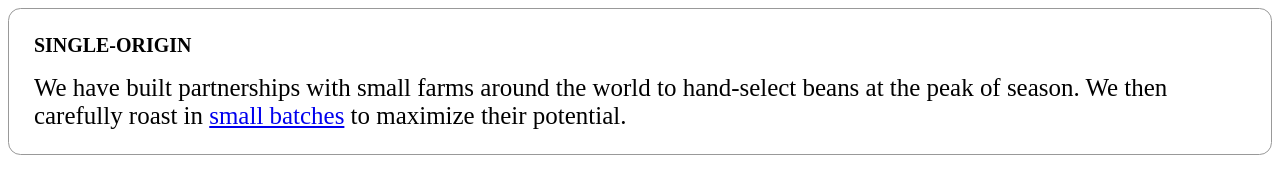
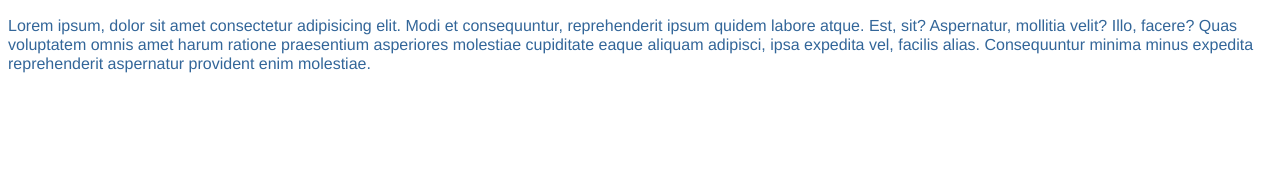
Before and after one commit to Shivang-software-developer/css_in_depth, a plain HTML site: page chapter_2/index.html in a window 1280 px wide. Drawn offline with Linux system fonts and the light colour scheme.

Commit message:
Learned about absolute/relative units. Learned about css-variables

```diff
--- a/chapter_2/index.html
+++ b/chapter_2/index.html
@@ -6,9 +6,10 @@
     <meta name="viewport" content="width=device-width, initial-scale=1.0">
     <title>Document</title>
     <link rel="stylesheet" href="style.css">
+    <link rel="stylesheet" href="style2.css">
 </head>
 <body>
-    <div class="panel large">
+    <!-- <div class="panel large">
         <h2>Single-origin</h2>
         <div class="panel-body">
             We have built partnerships with small farms around the world to
@@ -17,5 +18,11 @@
             potential.
         </div>
     </div>
+    <p class="about-us">
+        We have built partnerships with small farms around the world to
+        hand-select beans at the peak of season. We then carefully roast in
+        small batches to maximize their potential.
+    </p> -->
+    <p>Lorem ipsum, dolor sit amet consectetur adipisicing elit. Modi et consequuntur, reprehenderit ipsum quidem labore atque. Est, sit? Aspernatur, mollitia velit? Illo, facere? Quas voluptatem omnis amet harum ratione praesentium asperiores molestiae cupiditate eaque aliquam adipisci, ipsa expedita vel, facilis alias. Consequuntur minima minus expedita reprehenderit aspernatur provident enim molestiae.</p>
 </body>
 </html>
--- a/chapter_2/style.css
+++ b/chapter_2/style.css
@@ -3,7 +3,8 @@
 /* Ems: when used on properties (other than font-size) on a tag/element, is calculated in px by multiplying the value with element's font-size */
 /* Rems: calculated with respect to root-element's font-size */
 :root {
-    font-size: calc(0.5em + 1vw);
+    font-size: 1em;
+    line-height: 1.2em;
 }
 
 /* @media rule: specifies styles which can be applied only to certain screen-sizes or screen-media-types (print or screen) */
@@ -44,3 +45,13 @@ vh: 1/100th of viewport height
 vw: 1/100th of viewport width
 vmin: vw or vh (whichever is smaller)
 vmax: vw or vh (whichever is larger)*/
+
+
+/* line-height: accepts unitless as well as unit values. It's value is inherited (like 'font-size')*/
+/* When used unitless, it computes values of the line-height of every child element relative to element's font-size
+when used with a unit, when a element is defined using a length (px, em, rem and so forth), its computed value is inherited by child elements */
+.about-us {
+    font-size: 2em;
+}
+
+/* Custom properties */
--- /dev/null
+++ b/chapter_2/style2.css
@@ -0,0 +1,14 @@
+/*  Css variables are used. They start with two dashes (to differentiate from css properties) followed by variable-name. Variable has
+to be declared inside a declaration-block. */
+
+/* in order to use a variable, a css-function called 'var' need to be utilized*/
+/* var function accepts second argument 'fallback-value'. This argument is used if the first argument (aka value of the property is not defined).*/
+:root {
+    --main-font: Helvetica, Arial, sans-serif;
+    --brand-color: #369;
+}
+
+p {
+    font-family: var(--main-font);
+    color: var(--brand-color);
+}
```
